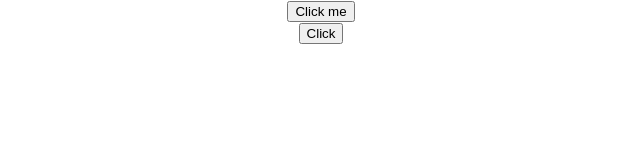
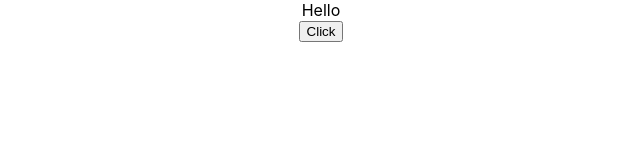
Before and after one commit to johndranreb/ReactJS, a React (Create React App) app in the folder hello-world/: page / in a window 1280 px wide. Shown: the top 160 px of the page, without its empty margins (319-959 px from the left). Built offline with nearby package versions, Linux system fonts and the light colour scheme.

Commit message:
Binding event handlers

```diff
--- a/hello-world/src/App.js
+++ b/hello-world/src/App.js
@@ -6,12 +6,14 @@
 import Counter from './components/Counter';
 import FunctionClick from './components/FunctionClick';
 import ClassClick from './components/ClassClick';
+import EventBind from './components/EventBind';
 
 function App() {
   return (
     <div className="App">
-      <ClassClick />
-      <FunctionClick />
+      <EventBind />
+      {/* <ClassClick /> */}
+      {/* <FunctionClick /> */}
       {/* <Counter /> */}
       {/* <Message /> */}
       {/* <Greet name="John" heroName="batman">
--- /dev/null
+++ b/hello-world/src/components/EventBind.js
@@ -0,0 +1,45 @@
+import React, { Component } from 'react'
+
+class EventBind extends Component {
+  constructor(props) {
+    super(props)
+
+    this.state = {
+       message: 'Hello'
+    }
+
+    //Binding the event handler in the constructor (this is the approach in official react documentation)
+    // this.clickHandler = this.clickHandler.bind(this)
+
+  }
+
+  // clickhandler() {
+  //   this.setState({
+  //     message: 'Goodbye'
+  //   })
+  //  console.log(this)
+  //}
+
+
+  //Use an arrow function as a class property
+  clickHandler = () => {
+    this.setState({
+         message: 'Goodbye'
+   })
+  }
+
+  render() {
+    return (
+      <div>
+        <div>{this.state.message}</div>
+        {/* Binding in the render method: */}
+         {/* <button onClick={this.clickHandler.bind(this)}>Click</button> */}
+        {/* User arrow function in the render method -simply calling the event handler in the arrow function body */}
+        {/* <button onClick={() => this.clickHandler()}>Click</button>  */}
+        <button onClick={ this.clickHandler}>Click</button>
+      </div>
+    )
+  }
+}
+
+export default EventBind;
```
